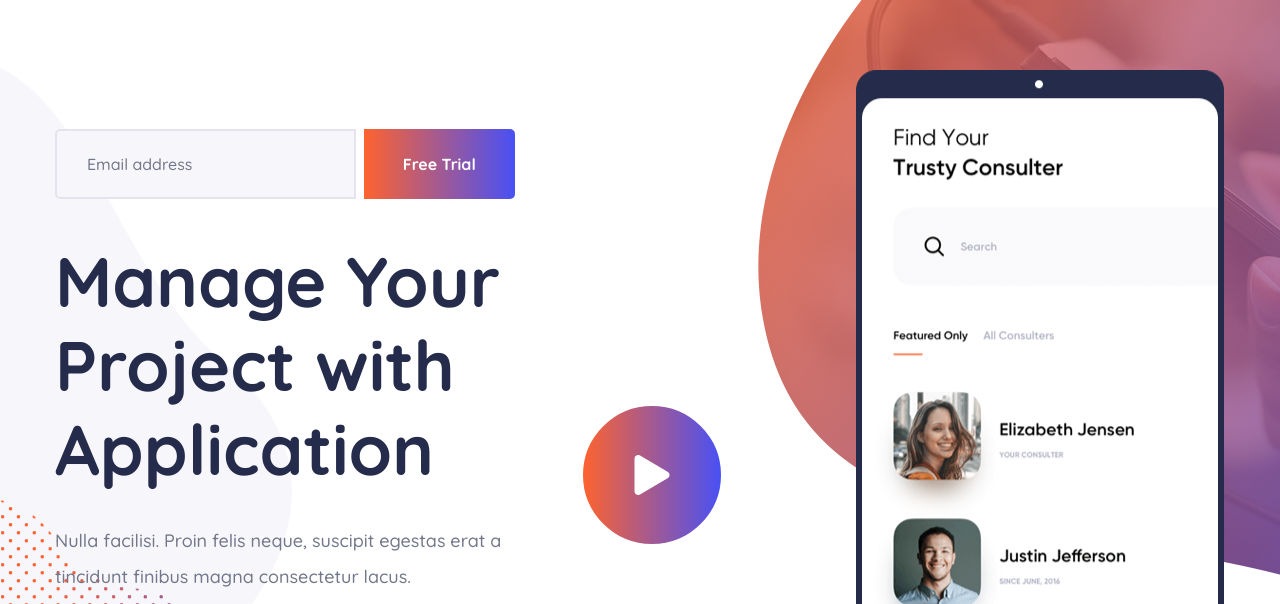
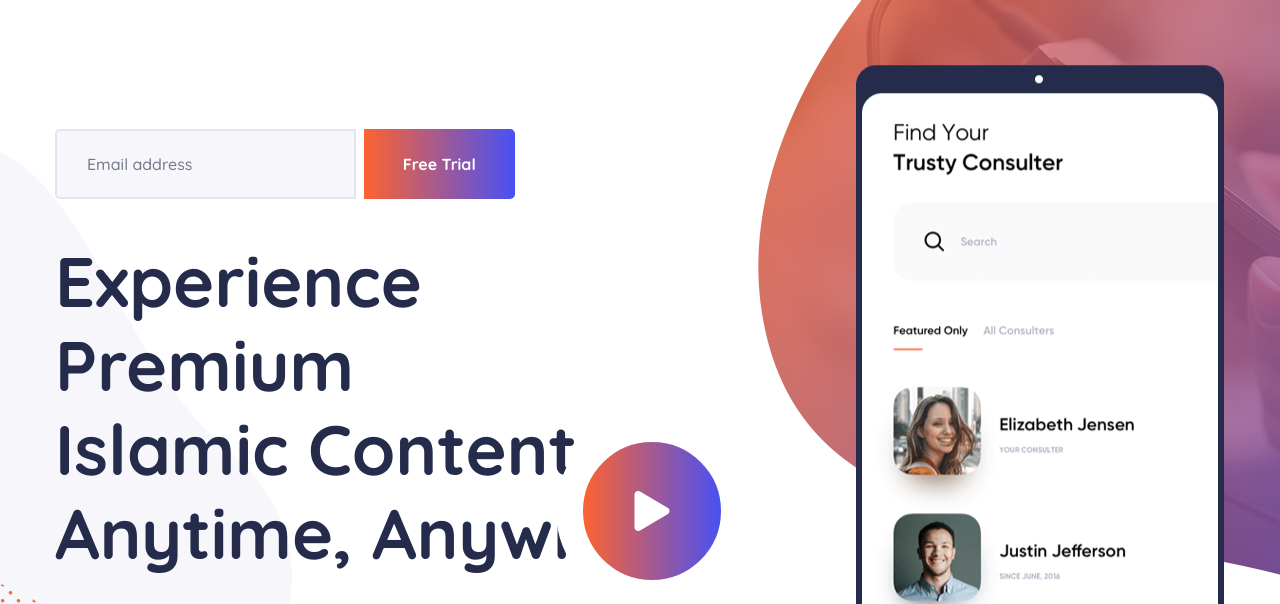
Before and after one commit to ralch22/apiton, a Gatsby site: page / in a window 1280 px wide. Shown: the part 151-755 px from the top of the page. Built offline with nearby package versions, Linux system fonts and the light colour scheme; Gatsby itself is replaced by a stand-in of ours; a web font is replaced by a local one.

Commit message:
Update Banner.js

```diff
--- a/src/components/Banner.js
+++ b/src/components/Banner.js
@@ -64,11 +64,11 @@ const Banner = () => {
               </form>
               <div className="mc-form__response"></div>
               <h3>
-                Manage Your <br /> Project with <br /> Application
+                Experience Premium<br /> Islamic Content <br /> Anytime, Anywhere
               </h3>
               <p>
-                Nulla facilisi. Proin felis neque, suscipit egestas erat a{" "}
-                <br /> tincidunt finibus magna consectetur lacus.
+              A whole new way to experience Islamic content. {" "}
+                <br /> Watch premium Islamic content on the new OnePath Network app.
               </p>
               <a href="#none" className="thm-btn banner-one__btn">
                 <span>Discover More</span>
```
